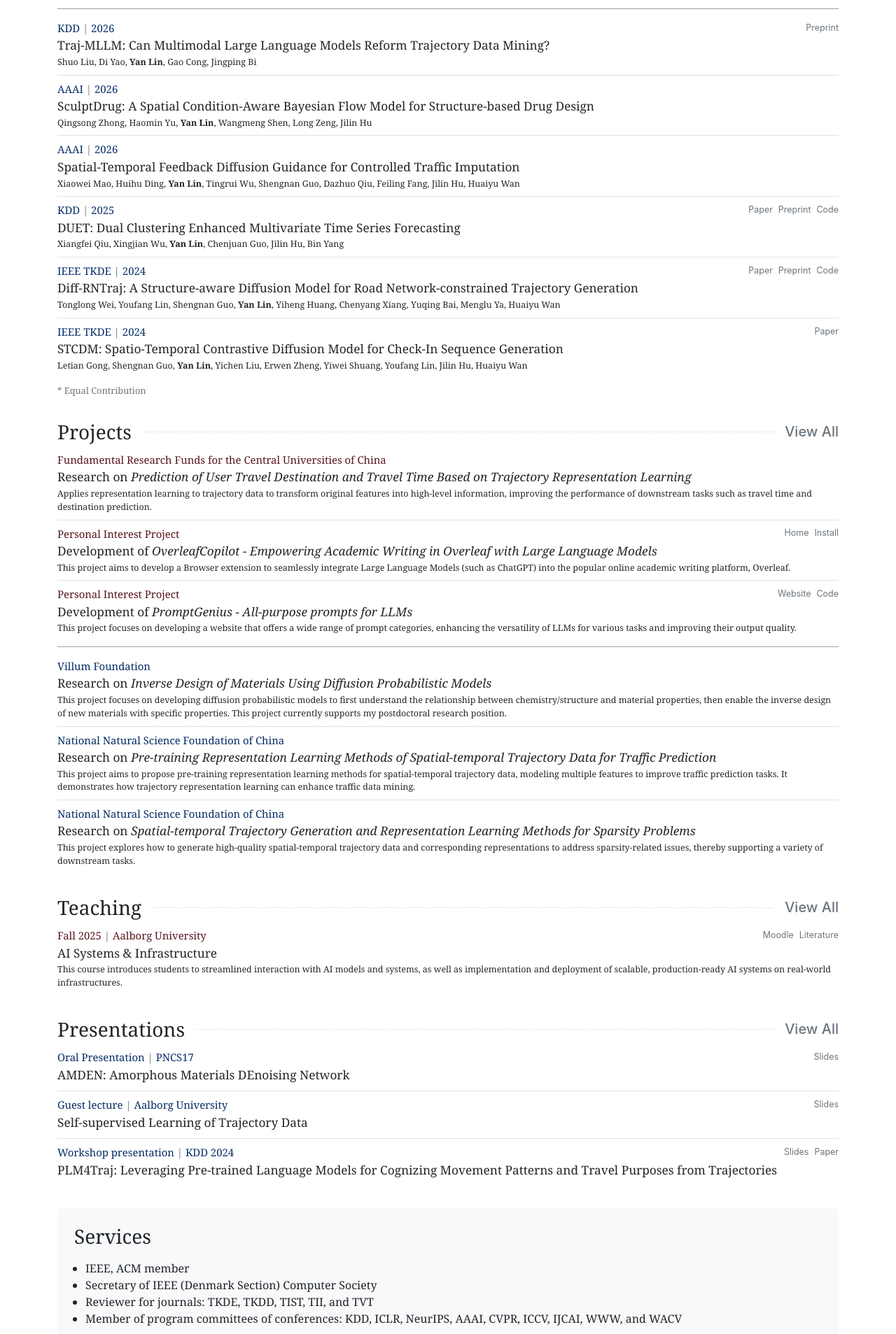
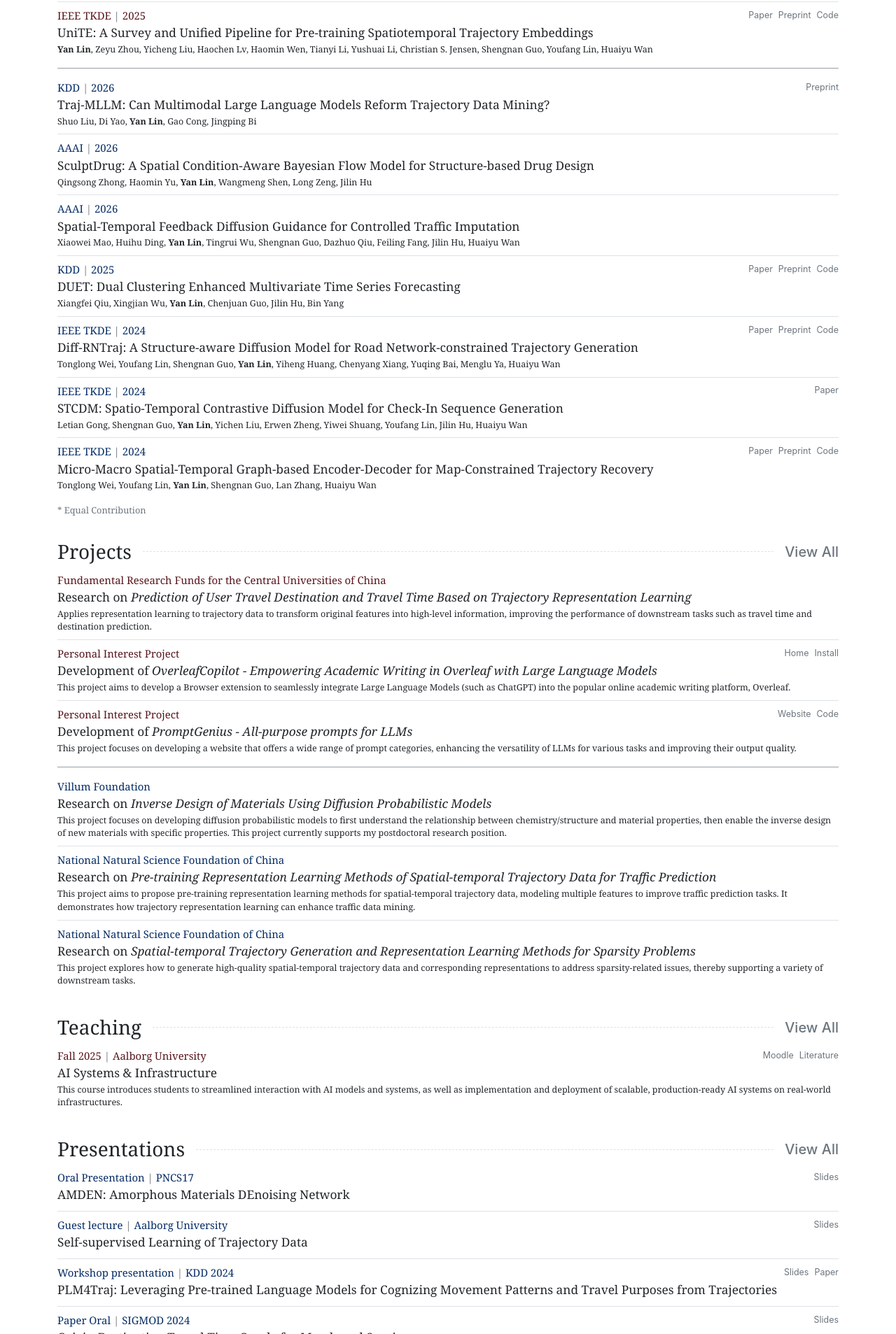
Before and after one commit to Logan-Lin/homepage, a plain HTML site: page dist/index.html in a window 1280 px wide. Shown: the part 893-2800 px from the top of the page at 70% size. Drawn offline with Linux system fonts and the light colour scheme.

Commit message:
minor adjust of list item numbers

```diff
--- a/dist/index.html
+++ b/dist/index.html
@@ -102,7 +102,7 @@
     </header>
 
 
-<div class="row g-0 border rounded text-body-emphasis bg-body-secondary flex-md-row my-4 position-relative">
+<div class="row g-0 rounded text-body-emphasis bg-body-secondary flex-md-row my-4 position-relative">
     <div class="col p-4 d-flex flex-column position-static">
         <h3 class="fst-italic mb-3">Biography - Yan Lin</h3>
         <p class="card-text mb-auto" style="font-size: calc(1.0rem + 0.1vw)">
@@ -219,6 +219,23 @@
   </div>
   <h5 class="mb-1 paper-title">TrajCogn: Leveraging LLMs for Cognizing Movement Patterns and Travel Purposes from Trajectories</h5>
   <p class="card-text mb-auto author-name">Zeyu Zhou*, <strong>Yan Lin*</strong>, Haomin Wen, Shengnan Guo, Jilin Hu, Youfang Lin, Huaiyu Wan</p>
+</div>     <div class="list-group-item px-0">
+  <div class="d-flex justify-content-between align-items-center mb-1">
+    <p class="d-inline-block mb-0 venue-name primary-text">
+      IEEE TKDE<span class='text-muted'> | </span>2025
+    </p>
+    <div class="d-flex gap-2">
+
+        <a class="link icon-link icon-link-hover paper-link link-secondary" href="https://ieeexplore.ieee.org/document/10818577" target="_blank" rel="noopener noreferrer">Paper</a>
+
+        <a class="link icon-link icon-link-hover paper-link link-secondary" href="https://arxiv.org/abs/2407.12550" target="_blank" rel="noopener noreferrer">Preprint</a>
+
+        <a class="link icon-link icon-link-hover paper-link link-secondary" href="https://github.com/Logan-Lin/UniTE" target="_blank" rel="noopener noreferrer">Code</a>
+
+    </div>
+  </div>
+  <h5 class="mb-1 paper-title">UniTE: A Survey and Unified Pipeline for Pre-training Spatiotemporal Trajectory Embeddings</h5>
+  <p class="card-text mb-auto author-name"><strong>Yan Lin</strong>, Zeyu Zhou, Yicheng Liu, Haochen Lv, Haomin Wen, Tianyi Li, Yushuai Li, Christian S. Jensen, Shengnan Guo, Youfang Lin, Huaiyu Wan</p>
 </div>
         </div>
         <hr class="my-2" />
@@ -305,6 +322,23 @@
   </div>
   <h5 class="mb-1 paper-title">STCDM: Spatio-Temporal Contrastive Diffusion Model for Check-In Sequence Generation</h5>
   <p class="card-text mb-auto author-name">Letian Gong, Shengnan Guo, <strong>Yan Lin</strong>, Yichen Liu, Erwen Zheng, Yiwei Shuang, Youfang Lin, Jilin Hu, Huaiyu Wan</p>
+</div>     <div class="list-group-item px-0">
+  <div class="d-flex justify-content-between align-items-center mb-1">
+    <p class="d-inline-block mb-0 venue-name secondary-text">
+      IEEE TKDE<span class='text-muted'> | </span>2024
+    </p>
+    <div class="d-flex gap-2">
+
+        <a class="link icon-link icon-link-hover paper-link link-secondary" href="https://www.computer.org/csdl/journal/tk/5555/01/10517676/1WCj0j0FljW" target="_blank" rel="noopener noreferrer">Paper</a>
+
+        <a class="link icon-link icon-link-hover paper-link link-secondary" href="https://arxiv.org/abs/2404.19141" target="_blank" rel="noopener noreferrer">Preprint</a>
+
+        <a class="link icon-link icon-link-hover paper-link link-secondary" href="https://github.com/wtl52656/MM-STGED" target="_blank" rel="noopener noreferrer">Code</a>
+
+    </div>
+  </div>
+  <h5 class="mb-1 paper-title">Micro-Macro Spatial-Temporal Graph-based Encoder-Decoder for Map-Constrained Trajectory Recovery</h5>
+  <p class="card-text mb-auto author-name">Tonglong Wei, Youfang Lin, <strong>Yan Lin</strong>, Shengnan Guo, Lan Zhang, Huaiyu Wan</p>
 </div>
         </div>
     </div>
@@ -497,6 +531,30 @@
     </div>
   </div>
   <h5 class="mb-1 paper-title">PLM4Traj: Leveraging Pre-trained Language Models for Cognizing Movement Patterns and Travel Purposes from Trajectories</h5>
+</div>   <div class="list-group-item px-0">
+  <div class="d-flex justify-content-between align-items-center mb-1">
+    <p class="d-inline-block mb-0 venue-name secondary-text">
+      Paper Oral<span class='text-muted'> | </span>SIGMOD 2024
+    </p>
+    <div class="d-flex gap-2">
+
+        <a class="link icon-link icon-link-hover paper-link link-secondary" href="https://github.com/Logan-Lin/homepage/blob/main/assets/SIGMOD-Oral-PPT.pdf" target="_blank" rel="noopener noreferrer">Slides</a>
+
+    </div>
+  </div>
+  <h5 class="mb-1 paper-title">Origin-Destination Travel Time Oracle for Map-based Services</h5>
+</div>   <div class="list-group-item px-0">
+  <div class="d-flex justify-content-between align-items-center mb-1">
+    <p class="d-inline-block mb-0 venue-name secondary-text">
+      Tutorial<span class='text-muted'> | </span>SpatialDI 2024
+    </p>
+    <div class="d-flex gap-2">
+
+        <a class="link icon-link icon-link-hover paper-link link-secondary" href="https://github.com/Logan-Lin/homepage/blob/main/assets/Talk%20on%20SpatialDI%202024.pdf" target="_blank" rel="noopener noreferrer">Slides</a>
+
+    </div>
+  </div>
+  <h5 class="mb-1 paper-title">Self-supervised Learning of Spatial-temporal Trajectories</h5>
 </div>
     </div>
 </article>
```
Also changed, not shown: templates/index.html (+7 -7 lines).
